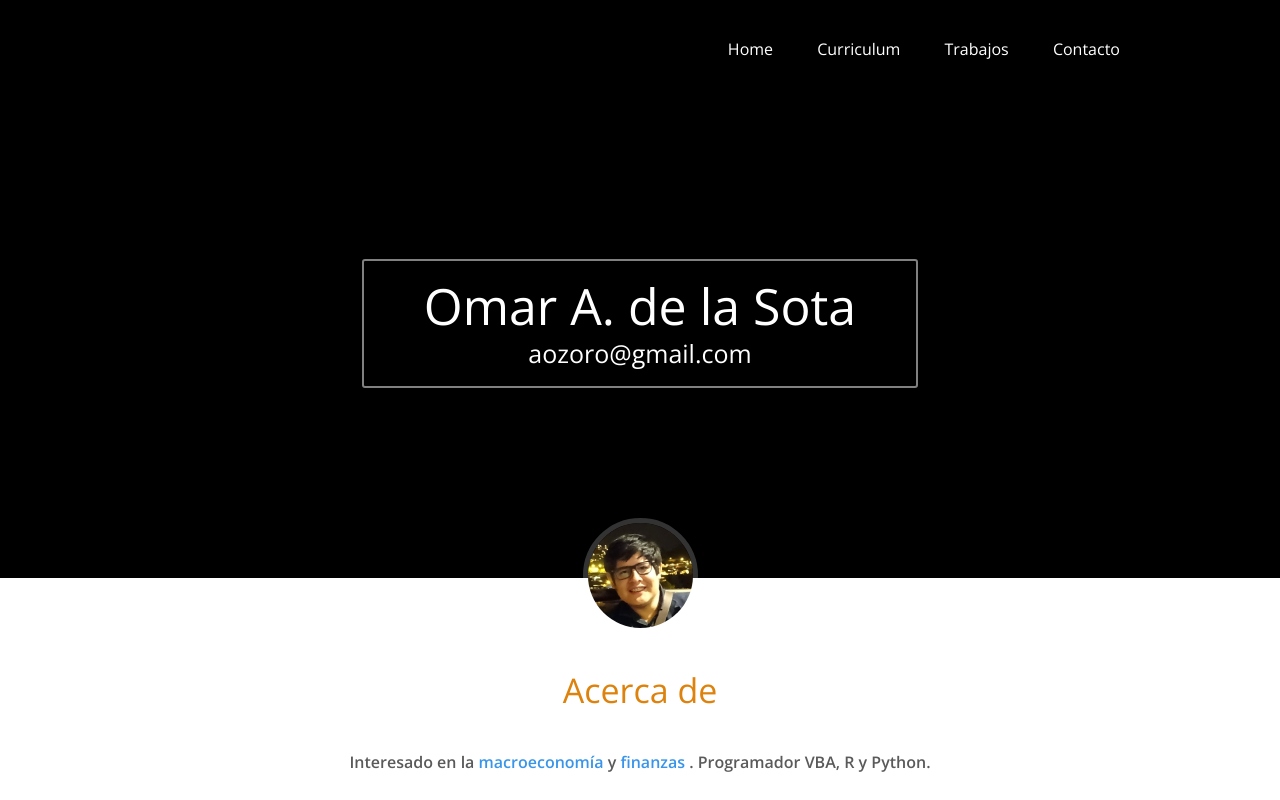
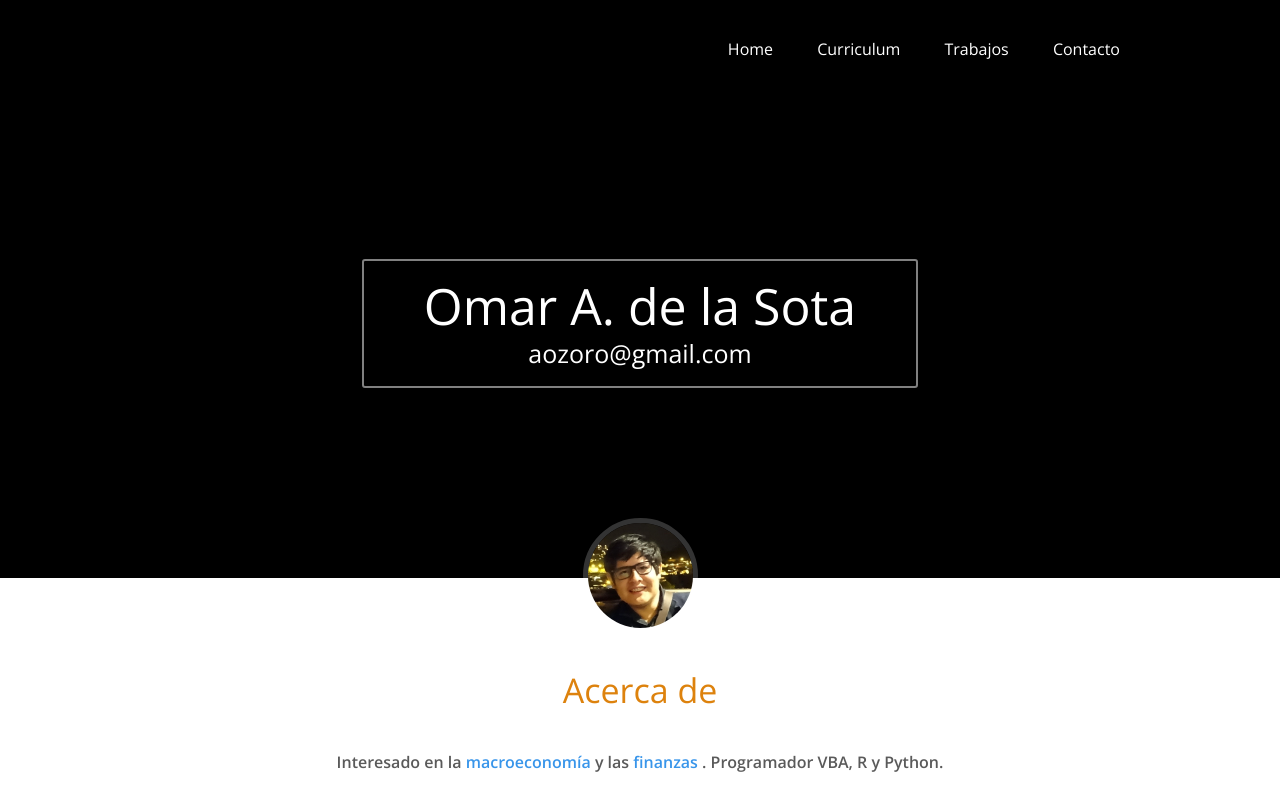
Before and after one commit to aozoro/mypage, a plain HTML site: page index.html in a window 1280 px wide. Shown: the top 800 px of the page. Drawn offline with nearby package versions, Linux system fonts and the light colour scheme.

Commit message:
Actualizacion

```diff
--- a/index.html
+++ b/index.html
@@ -41,7 +41,7 @@
 				</div>
 				<div class="texto">
 					<h3 class="titulo">Acerca de</h3>
-					<p>Interesado en la <span class="bold">macroeconomía</span> y <span class="bold">finanzas </span>. Programador VBA, R y Python.</p>
+					<p>Interesado en la <span class="bold">macroeconomía</span> y las <span class="bold">finanzas </span>. Programador VBA, R y Python.</p>
 				</div>
 			</div>
 		</section>
```
Also changed, not shown: 1 other file.
